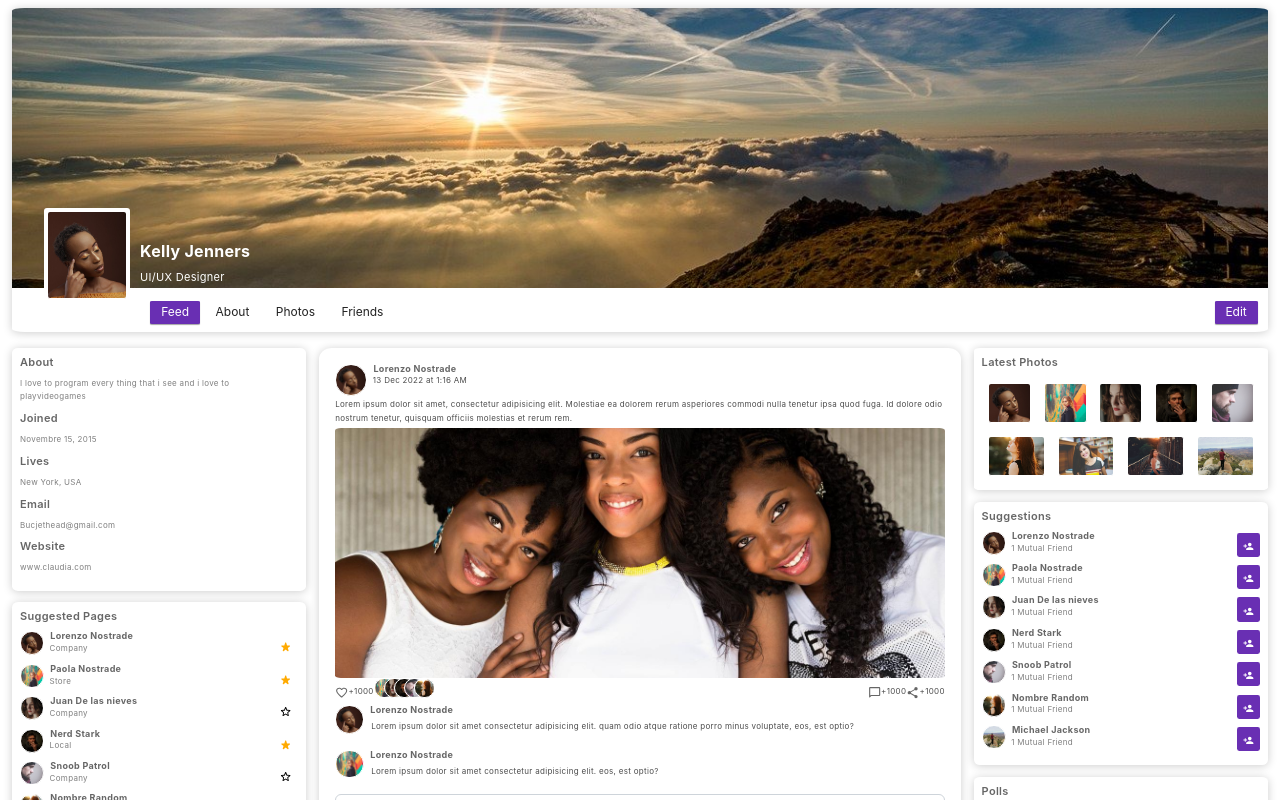
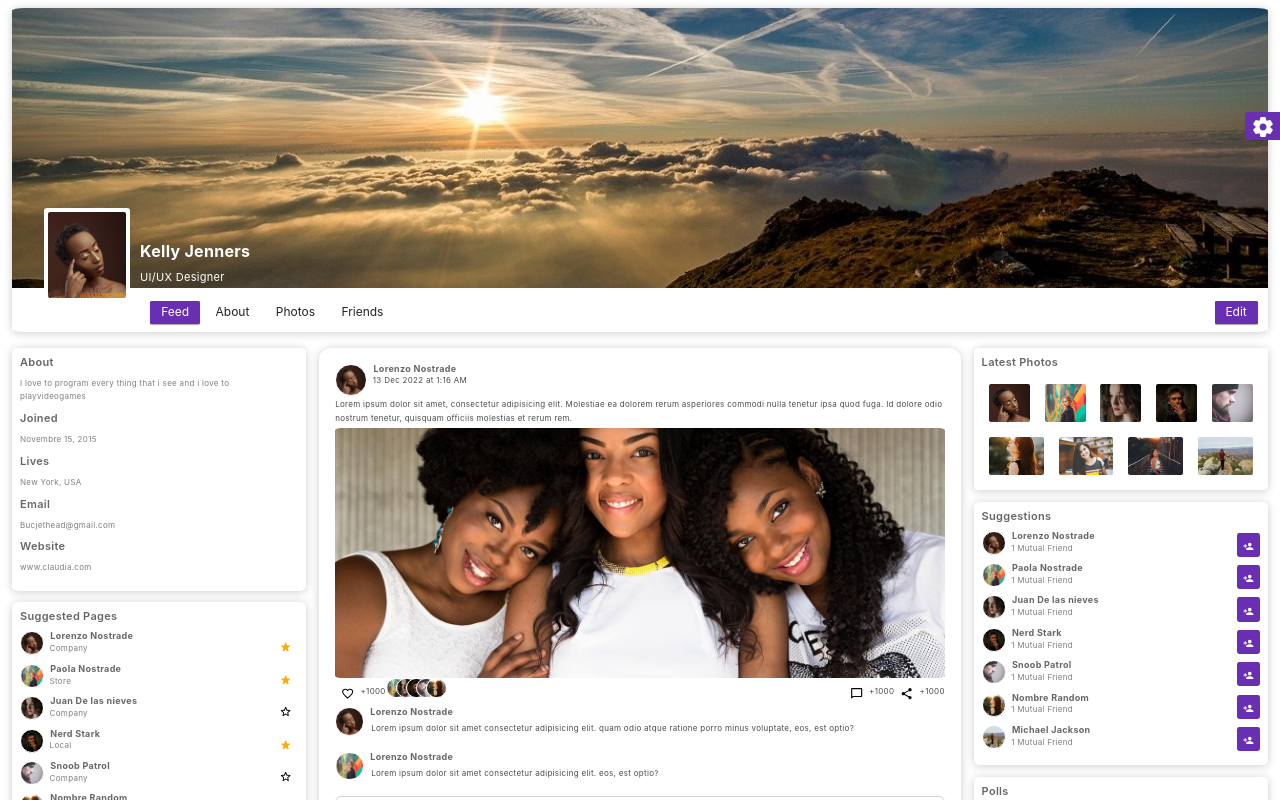
Before and after one commit to YamiKawa1/Inteligente, a React (Create React App) app: page / in a window 1280 px wide. Shown: the top 800 px of the page. Built offline with nearby package versions, Linux system fonts and the light colour scheme.

Commit message:
Config Button Ready

```diff
--- a/src/components/common/ConfigButton.jsx
+++ b/src/components/common/ConfigButton.jsx
@@ -1,9 +1,11 @@
 import React from 'react'
-import  './common.jsx'
-
+import  './common.css'
+import SettingsRoundedIcon from '@mui/icons-material/SettingsRounded';
 
 export default function ConfigButton() {
   return (
-    <ConfigButton/>
+    <div className='ConfigButton'>
+      <button><SettingsRoundedIcon/></button>
+    </div>
   )
 }
--- a/src/components/common/IconNumber.jsx
+++ b/src/components/common/IconNumber.jsx
@@ -4,7 +4,7 @@ import './common.css'
 export default function IconNumber(props) {
   return (
     <div className='d-flex'>
-        <span className='Smallsvg'>{props.icon}</span>
+        <button className='NotButton'><span className='Smallsvg'>{props.icon}</span></button>
         <p className='NumberAfterIcon'>{props.text}{props.number}</p>
     </div>
   )
--- a/src/components/common/common.css
+++ b/src/components/common/common.css
@@ -81,3 +81,19 @@
         position: absolute;
         left: 40px;
     }
+
+.ConfigButton {
+    position: absolute;
+    height: auto;
+    width: 40px;
+    top: 7em;
+    right: -5px;
+    background-color: #692FB3;
+    border-radius: 10%;
+}
+
+.ConfigButton button{
+    color: white;
+    border: none;
+    background-color: transparent;
+}
--- a/src/components/views/Main.jsx
+++ b/src/components/views/Main.jsx
@@ -3,12 +3,14 @@ import Header from '../layouts/Header/Header'
 import CenterWall from '../layouts/CenterWall/CenterWall'
 import LeftWall from '../layouts/LeftWall/LeftWall'
 import RigthWall from '../layouts/RigthWall/RigthWall'
+import ConfigButton from '../common/ConfigButton'
 import './Main.css'
 
 export default function Main() {
   return (
     <div className='container-fluid'>
         <Header/>
+        <ConfigButton/>
             <div className='flexbox'>
                 <div className='Left me-auto'>
                     <LeftWall/>
```
